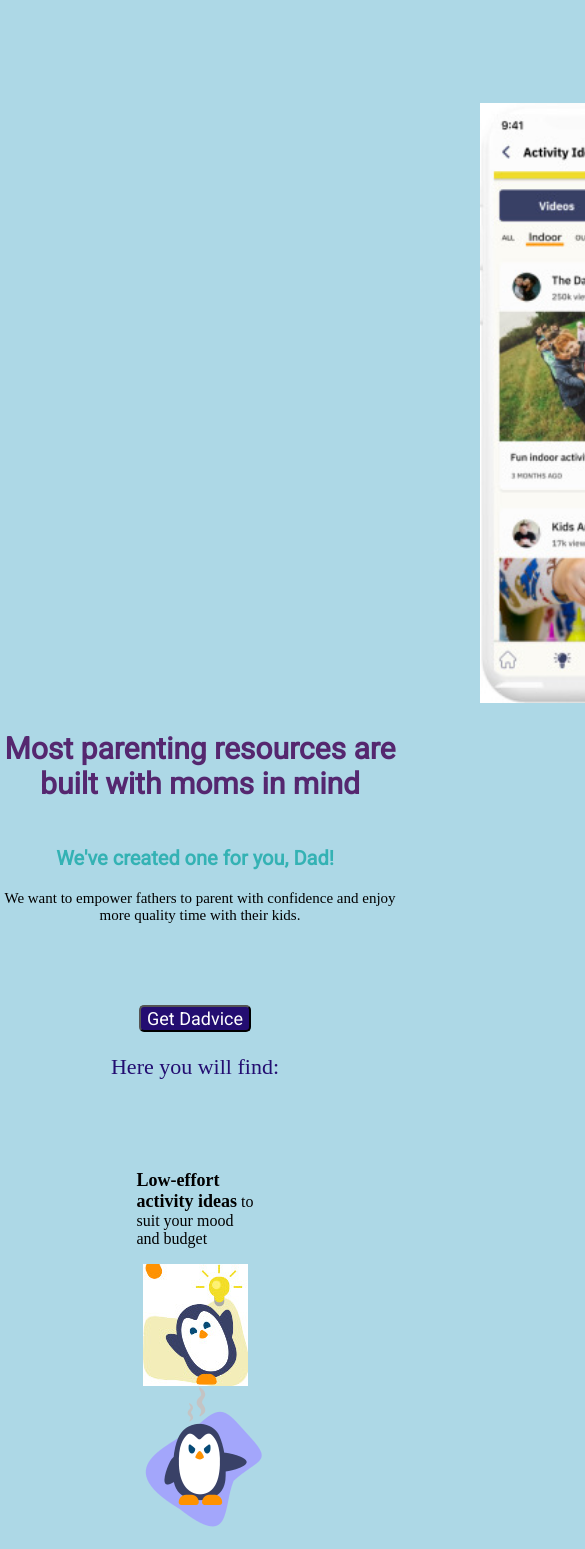
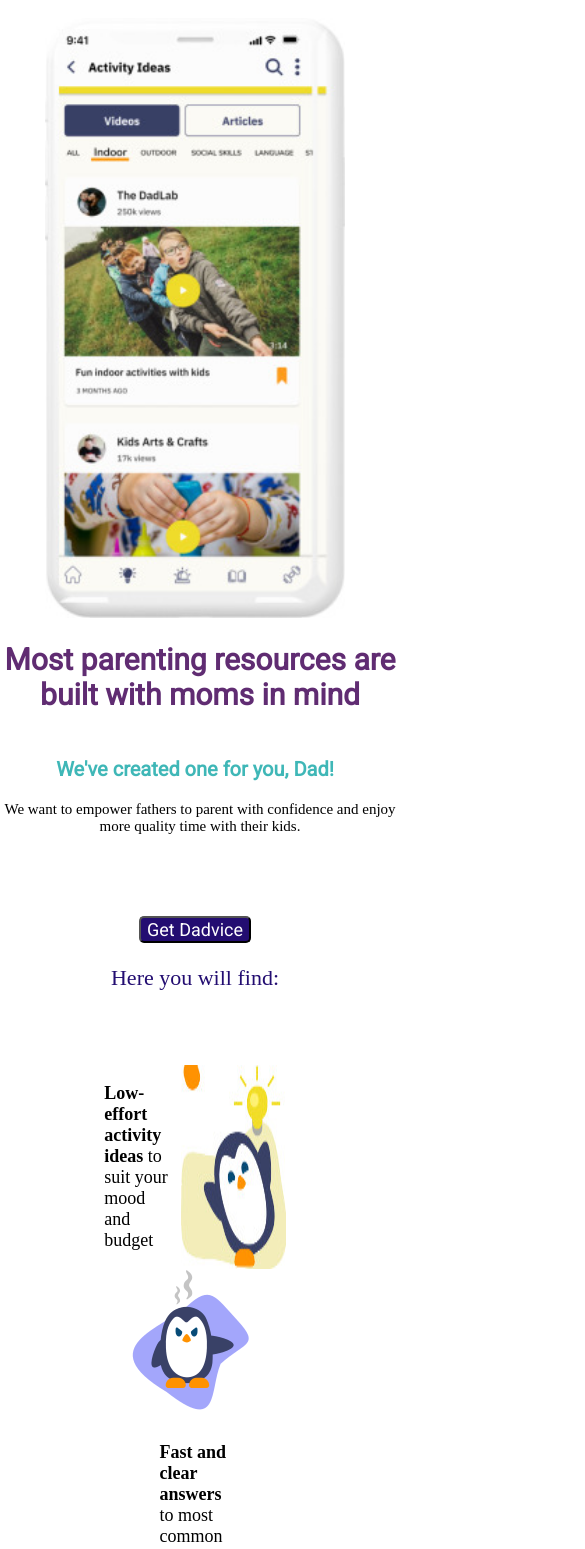
Before and after one commit to Anushaca1995/webProject, a plain HTML site: page Index.html in a window 390 px wide. Shown: the part 294-1843 px from the top of the page, 585 px wide, since content can reach past the window. Drawn offline with Linux system fonts and the light colour scheme.

Commit message:
Modified styles.scss to align items reponsively

```diff
--- a/Index.html
+++ b/Index.html
@@ -13,7 +13,7 @@
                 <div id="logodiv">
                <img id="logoimg" src="./images/logo.jpg"/>
                 <!--li ><h1 id="dada">DADA</h1></li-->
-               <button class="logo">LogIn</button>
+               <button class="logo">Login</button>
                 </div>
           </nav>
     </header>
@@ -43,26 +43,26 @@
     </div>
     <div class="imgpara">
         <div class="imgp1">
-            <p>
+            <p class="paraim">
                 <span class="para3">Low-effort activity ideas</span> to suit your mood and budget
             </p>
             <img class="peng" src="./images/penguin1.jpg"/>
         </div>
         <div class="imgp1">
             <img class="peng" src="./images/penguin2.png"/>
-            <p>
+            <p class="paraim">
                 <span class="para3">Fast and clear answers</span> to most common parenting challenges.
             </p>
         </div>
         <div class="imgp1">
-            <p>
+            <p class="paraim">
                 <span class="para3">Cliff-notes</span> from top-rated parenting books(because who has the time to read the whole thing?)
             </p>
             <img class="peng" src="./images/penguin3.png"/>
         </div>
         <div class="imgp1">
             <img class="peng" src="./images/penguin4.png"/>
-            <p>
+            <p class="paraim">
                 <span class="para3">Longer reads</span> for the SuperDads out there.
             </p>
         </div>
--- a/styles.scss
+++ b/styles.scss
@@ -6,9 +6,11 @@
 
 }
   #img1{
+    display: flex;
+    flex-wrap: wrap;
+    justify-content: center;
+    align-items: center;
     height: 600px;
-    margin-left: 480px;
-    margin-top: 85px;
   }
   #logoimg{
     padding: 5px;
@@ -96,8 +98,6 @@
 
  .para3{
     font-weight: bold;
-    font-size: 18px;
-    height:30px;
  }
 
  .imgp1{
@@ -105,13 +105,17 @@
   flex-direction: row;
   justify-content: space-around;
   flex-wrap: wrap;
-  width:30%;
+  width:48%;
   text-align: left;
+  font-size: 18px;
+
+ }
+ .paraim{
+  width: 38%;
  }
 
  @media only screen and (max-width: 600px) {
   body {
-    background-color: lightblue;
   #para2{
       width: 100%;
     }
```
Also changed, not shown: styles.css.
